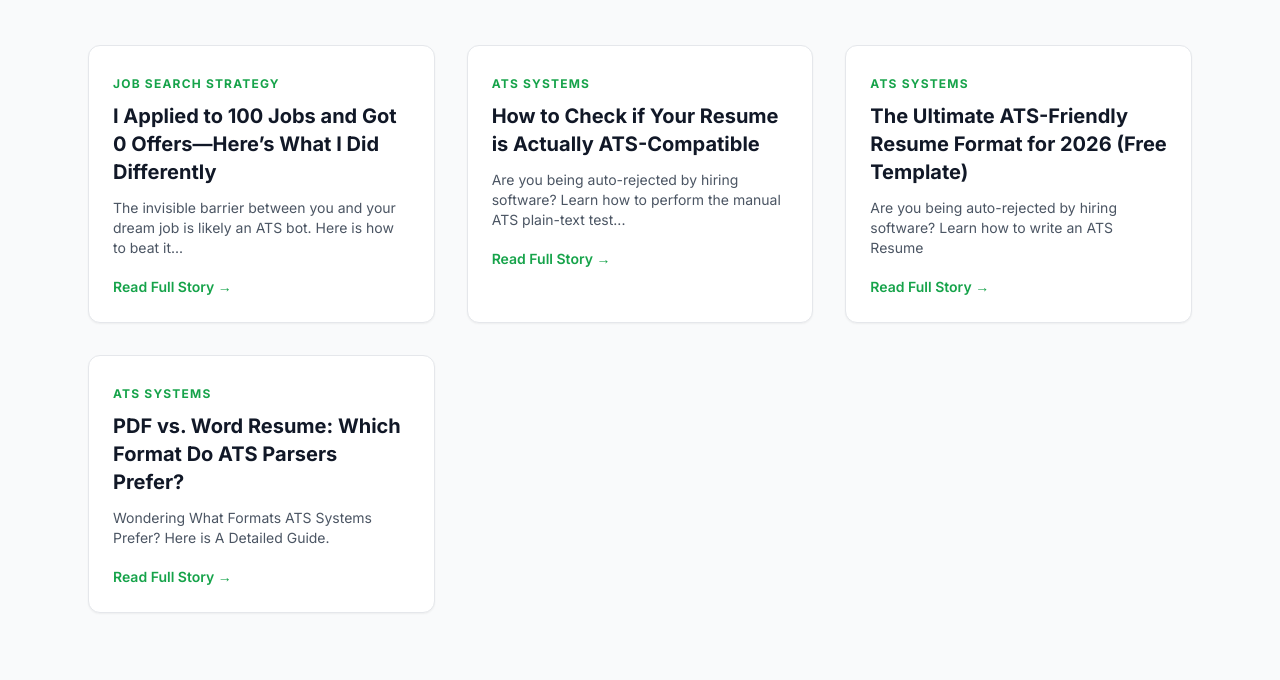
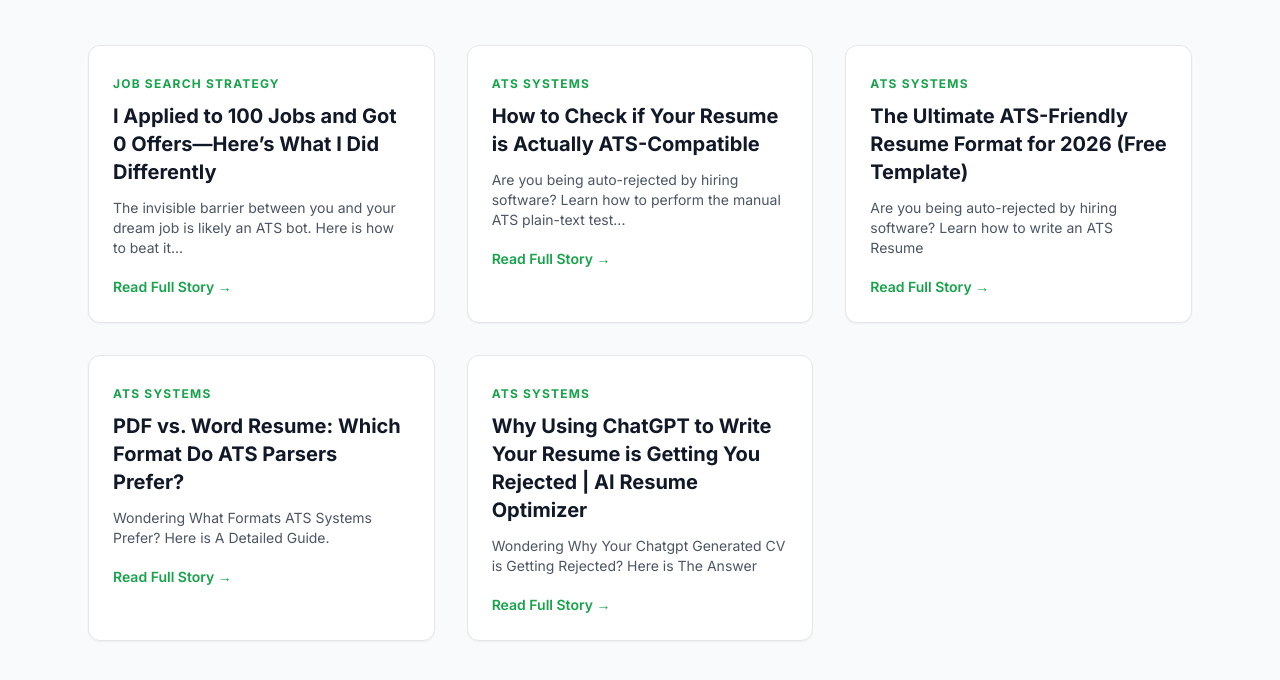
Before and after one commit to pasiharendra-dot/orbit-tool, a website: page public/blog.html in a window 1280 px wide. Shown: the part 200-880 px from the top of the page. Drawn offline with nearby package versions, Linux system fonts and the light colour scheme.

Commit message:
Update blog.html

```diff
--- a/public/blog.html
+++ b/public/blog.html
@@ -70,6 +70,15 @@
                     <a href="/blog/pdf-vs-word-resume.html " class="text-green-600 font-semibold hover:underline text-sm">Read Full Story →</a>
                 </div>
             </article>
+            <!-- Article Card 5 -->
+            <article class="bg-white rounded-xl shadow-sm border overflow-hidden hover:shadow-md transition">
+                <div class="p-6">
+                    <span class="text-xs font-bold text-green-600 uppercase tracking-widest">ATS Systems</span>
+                    <h2 class="text-xl font-bold mt-2 mb-3 text-gray-900">Why Using ChatGPT to Write Your Resume is Getting You Rejected | AI Resume Optimizer</h2>
+                    <p class="text-gray-600 text-sm mb-4">Wondering Why Your Chatgpt Generated CV is Getting Rejected? Here is The Answer</p>
+                    <a href="/blog/chatgpt-rejected-ai-optimizer.html" class="text-green-600 font-semibold hover:underline text-sm">Read Full Story →</a>
+                </div>
+            </article>
 
             <!-- More cards will go here as you write them! -->
         </div>
```
